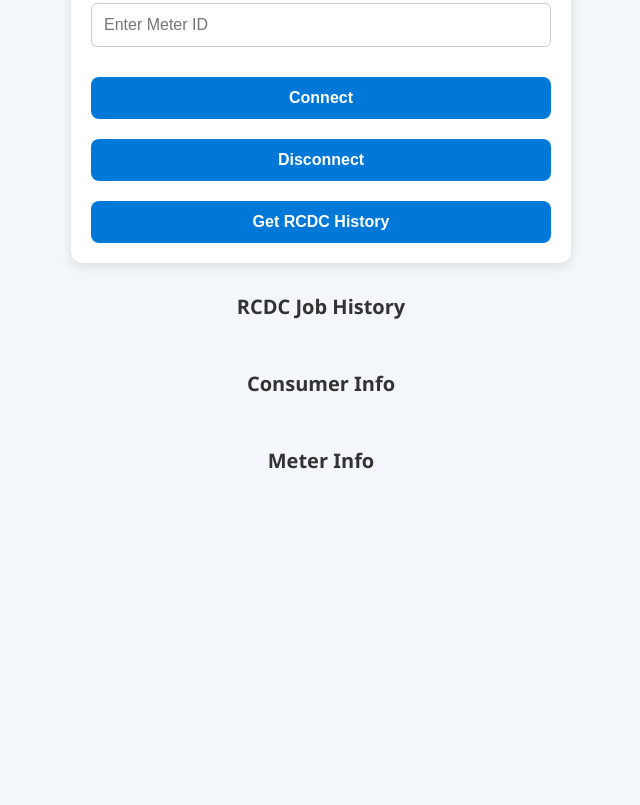
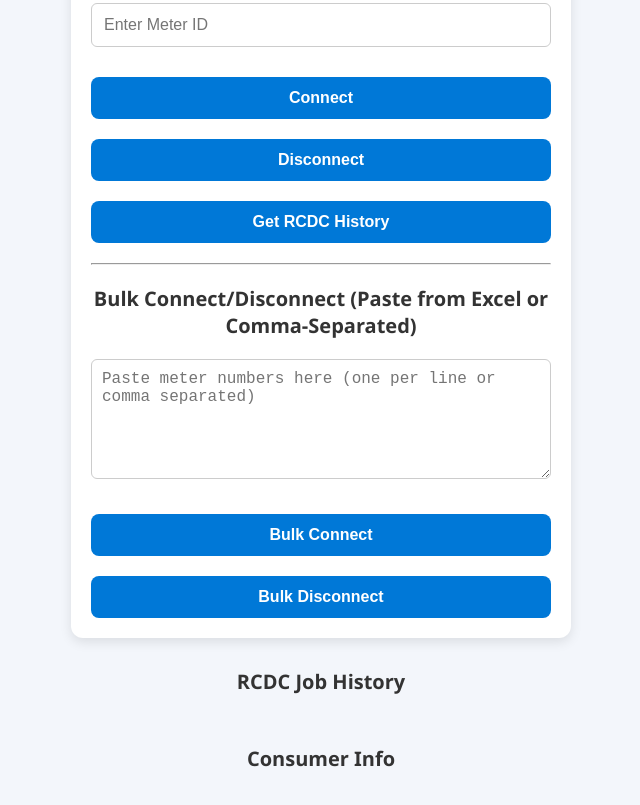
Before and after one commit to mayankbajpai-uppcl/GENUS_RCDC_ORAI_I, a plain HTML site: page index.html in a window 1280 px wide. Shown: the part 355-1160 px from the top of the page, without its empty margins (319-959 px from the left). Before the commit the page ends 869 px from the top, so only its background shows below. Drawn offline with Linux system fonts and the light colour scheme; no server answers.

Commit message:
Update index.html

```diff
--- a/index.html
+++ b/index.html
@@ -1,4 +1,3 @@
-
 <!DOCTYPE html>
 <html lang="en">
 <head>
@@ -148,6 +147,15 @@
       <button onclick="single_disconnect()">Disconnect</button>
       <button onclick="fRCDC()">Get RCDC History</button>
     </div>
+<hr style="margin: 20px 0;" />
+<h2>Bulk Connect/Disconnect (Paste from Excel or Comma-Separated)</h2>
+<textarea id="bulkMeters" placeholder="Paste meter numbers here (one per line or comma separated)"
+  style="width:100%;height:120px;padding:10px;border:1px solid #ccc;border-radius:6px;font-size:16px;"></textarea>
+
+<div class="button-group">
+  <button onclick="bulk_connect()">Bulk Connect</button>
+  <button onclick="bulk_disconnect()">Bulk Disconnect</button>
+</div>
 
 
   </div>
@@ -199,7 +207,9 @@
   </div>
 
 <script>
-  const connectApi = "https://mdm.genusdvvnl.in/urjaservice/api/v1/ConnectDisconnect/AddConnectDisconnectJob";
+  const connectApi = "https://mdm.genusdvvnl.in/urjaservice/api/v1/ConnectDisconnect/AddConnectJob";
+  const disconnectApi = "https://mdm.genusdvvnl.in/urjaservice/api/v1/ConnectDisconnect/AddDisconnectJob";
+
   const rcdcApi = "https://mdm.genusdvvnl.in/urjaservice/api/v1/Meter/getRCDCJobsData";
   const consumerDetailsApi = "https://mdm.genusdvvnl.in/urjaservice/api/v1/Meter/getConsumerDetailsByConsumerId";
 
@@ -234,6 +244,7 @@ async function getTokenFromSheet() {
     }
     const connectPayload = {
       id: 0,
+      applicableduration: "",
       jobname: "Connect",
       jobtype: "SingleMeter",
       jobcategory: "ConnectDisconnect",
@@ -243,7 +254,7 @@ async function getTokenFromSheet() {
       jobparameters: "LOAD_SWITCH_OPERATION",
       payload: "Connect",
       remarks: "",
-      reason: "paid",
+      reason: "Payment Settlement",
       password: null,
       userid: userId,
       jobid: "",
@@ -291,21 +302,22 @@ async function getTokenFromSheet() {
   jobcategory: "ConnectDisconnect",
   frequencytype: "On Demand",
   frequencyinterval: "",
+  applicableduration: "",
   meterIdList: [meterid],
   jobparameters: "LOAD_SWITCH_OPERATION",
   payload: "Disconnect",
   remarks: "",
-      reason: "paid",
+  reason: "Non-payment of outstanding Debt",
   password: null,
   userid: userId,
   jobid: "",
   cronexpression: "",
-      priority: 2,
+  priority: 0,
   virtualgroupid: 0
     };
 
     try {
-      const connectResponse = await fetch(connectApi, {
+      const connectResponse = await fetch(disconnectApi, {
         method: "PUT",
         headers: {
           "Authorization": "Bearer " + token,
@@ -526,6 +538,149 @@ function decodeAndShowExpiry(token) {
     }
 
 
+function parseMeterInput(text) {
+  // Replace newlines, tabs, and multiple spaces with commas
+  return Array.from(
+    new Set( // remove duplicates automatically
+      text
+        .split(/[\s,]+/) // split on commas, newlines, tabs, or spaces
+        .map(m => m.trim()) // remove extra spaces
+        .filter(m => m.length > 0) // remove empties
+    )
+  );
+}
+
+async function bulk_connect() {
+  const rawText = document.getElementById("bulkMeters").value.trim();
+  if (!rawText) {
+    alert("Please paste or enter at least one meter number.");
+    return;
+  }
+
+  const meterList = parseMeterInput(rawText);
+  if (meterList.length === 0) {
+    alert("No valid meter numbers found.");
+    return;
+  }
+
+  console.log("Bulk Connect Meters:", meterList);
+
+  const payload = {
+    id: 0,
+    jobname: "Connect",
+    jobtype: "CommaSeperatedMeters",
+    jobcategory: "ConnectDisconnect",
+    frequencytype: "On Demand",
+    frequencyinterval: "",
+    meterIdList: meterList,
+    jobparameters: "LOAD_SWITCH_OPERATION",
+    payload: "Connect",
+    remarks: "",
+    reason: "Payment Settlement",
+    password: null,
+    userid: "8cb5531f-c59c-44c3-afd6-a2e26eb598f0",
+    jobid: "",
+    cronexpression: "",
+    priority: 0,
+    virtualgroupid: 0
+  };
+
+  try {
+    const response = await fetch(connectApi, {
+      method: "PUT",
+      headers: {
+        "Authorization": "Bearer " + token,
+        "Content-Type": "application/json",
+        "Accept": "application/json"
+      },
+      body: JSON.stringify(payload)
+    });
+
+    const text = await response.text();
+    console.log("Bulk Connect API response:", text);
+
+    if (response.ok) {
+      alert(`✅ Bulk Connect job submitted for ${meterList.length} meters.`);
+    } else {
+      alert(`❌ Failed to connect. Status: ${response.status}`);
+    }
+  } catch (err) {
+    console.error("Bulk Connect error:", err);
+    alert("Error occurred while bulk connecting meters.");
+  }
+}
+
+async function bulk_disconnect() {
+  const rawText = document.getElementById("bulkMeters").value.trim();
+  if (!rawText) {
+    alert("Please paste or enter at least one meter number.");
+    return;
+  }
+
+  const meterList = parseMeterInput(rawText);
+  if (meterList.length === 0) {
+    alert("No valid meter numbers found.");
+    return;
+  }
+
+  console.log("Bulk Disconnect Meters:", meterList);
+
+
+ for (const meterId of meterList) {
+        const payload = {
+        id: 0,
+  jobname: "Disconnect",
+  jobtype: "SingleMeter",
+  jobcategory: "ConnectDisconnect",
+  frequencytype: "On Demand",
+  frequencyinterval: "",
+  applicableduration: "",
+  meterIdList: [meterId],
+  jobparameters: "LOAD_SWITCH_OPERATION",
+  payload: "Disconnect",
+  remarks: "",
+  reason: "Non-payment of outstanding Debt",
+  password: null,
+  userid: userId,
+  jobid: "",
+  cronexpression: "",
+  priority: 0,
+  virtualgroupid: 0
+        };
+
+        try {
+          const response = await fetch(connectApi, {
+            method: "PUT",
+            headers: {
+              "Authorization": "Bearer " + token,
+              "Content-Type": "application/json",
+              "Accept": "application/json"
+            },
+            body: JSON.stringify(payload)
+          });
+
+          const text = await response.text();
+          console.log(`Meter ${meterId} → Response Code:`, response.status);
+          console.log("Response Body:", text);
+        } catch (error) {
+          console.error(`Error disconnecting meter ${meterId}:`, error);
+        }
+      }
+
+}
+
+
+
+
+
+
+
+
+
+
+
+
+
      window.onload = async () => {
       await getTokenFromSheet();
       // Refresh token every 5 minutes automatically
```
Lines whose indentation alone changed are shown as unchanged.
